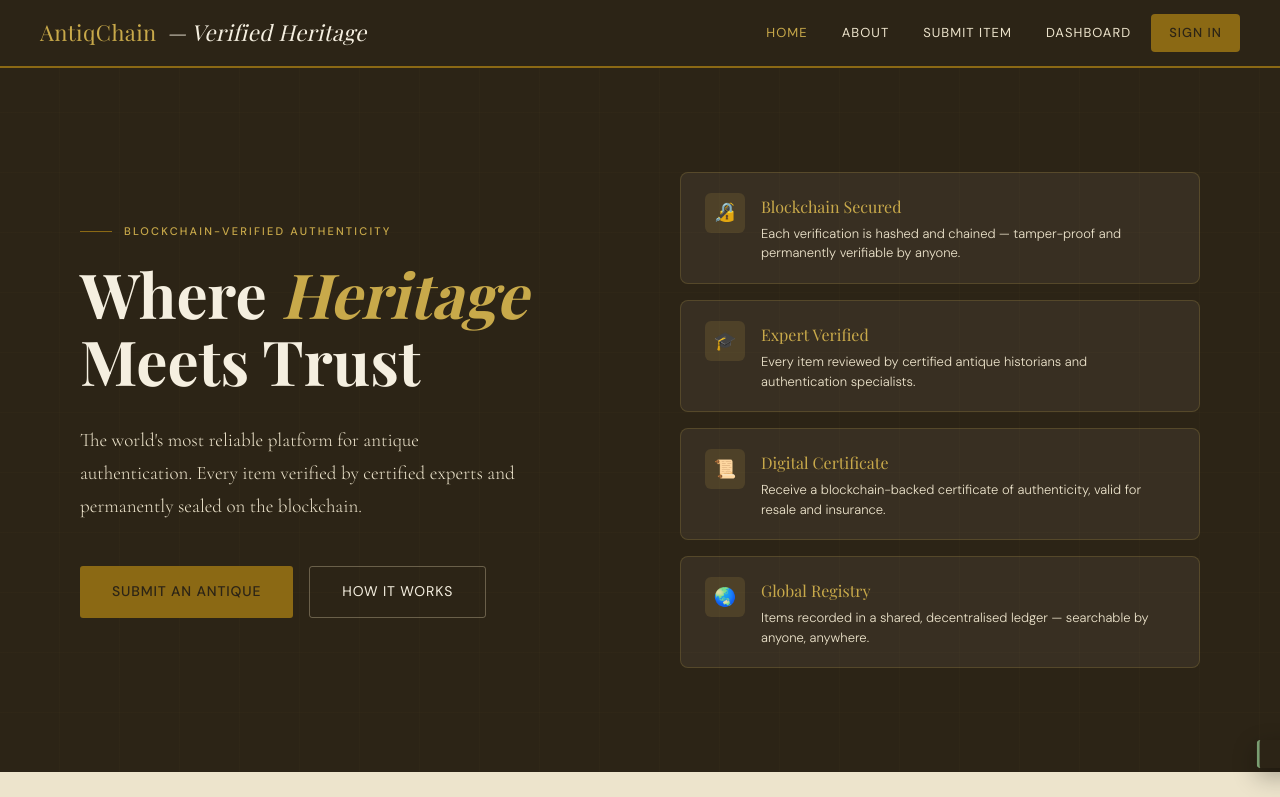
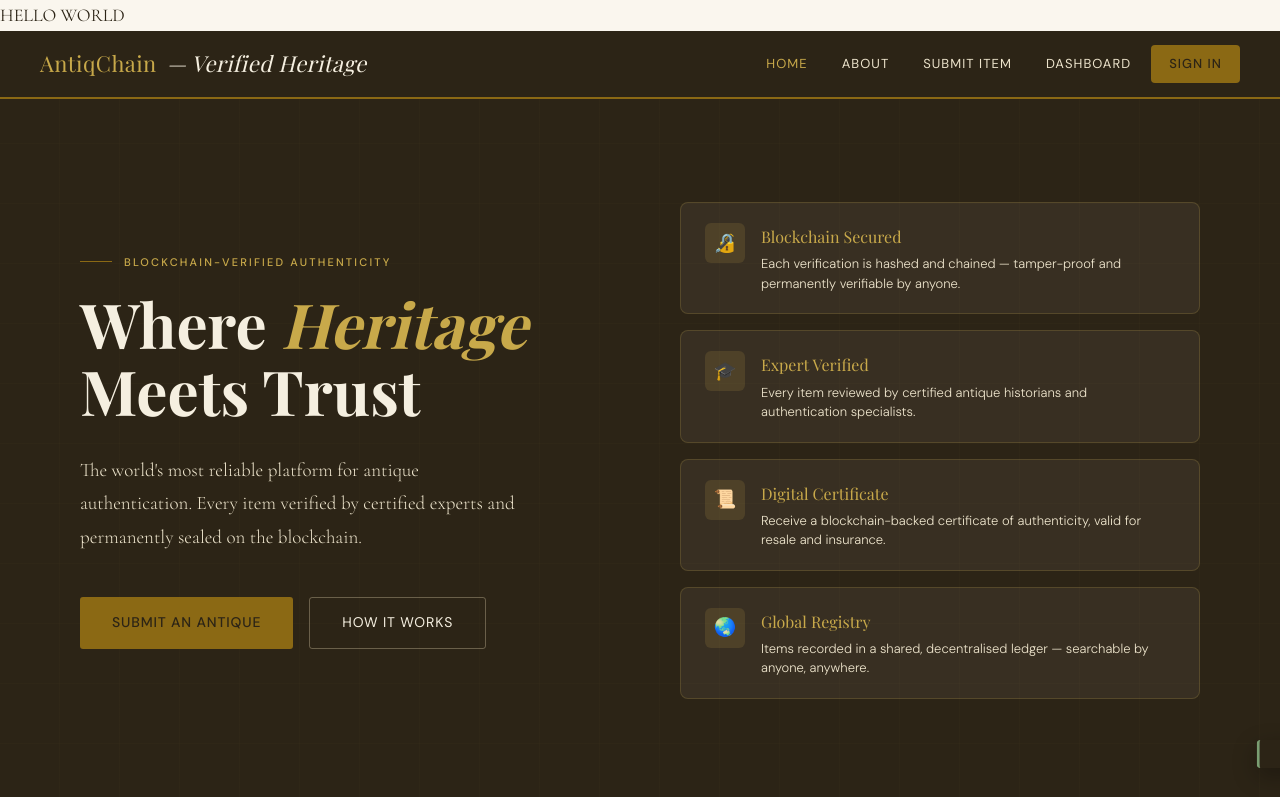
Before and after one commit to phuanh20001/AntiqueSystem, a plain HTML site: page antique-chain/antique-frontend/index.html in a window 1280 px wide. Shown: the top 797 px of the page. Drawn offline with nearby package versions, Linux system fonts and the light colour scheme; a web font is replaced by a local one.

Commit message:
TEST PUSHING

```diff
--- a/antique-chain/antique-frontend/index.html
+++ b/antique-chain/antique-frontend/index.html
@@ -9,6 +9,7 @@
 </head>
 <body>
 
+  <SPAN>HELLO WORLD</SPAN>
   <!-- ── NAVIGATION ── -->
   <nav>
     <a class="nav-logo" href="index.html">AntiqChain <span>— Verified Heritage</span></a>
```
